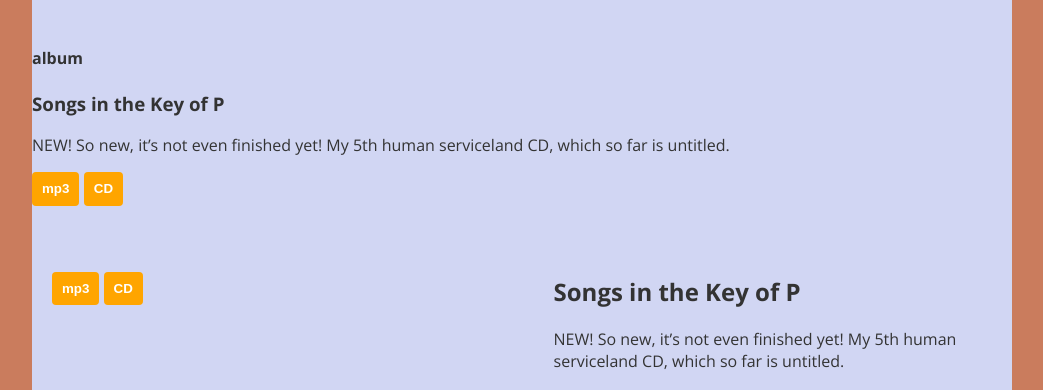
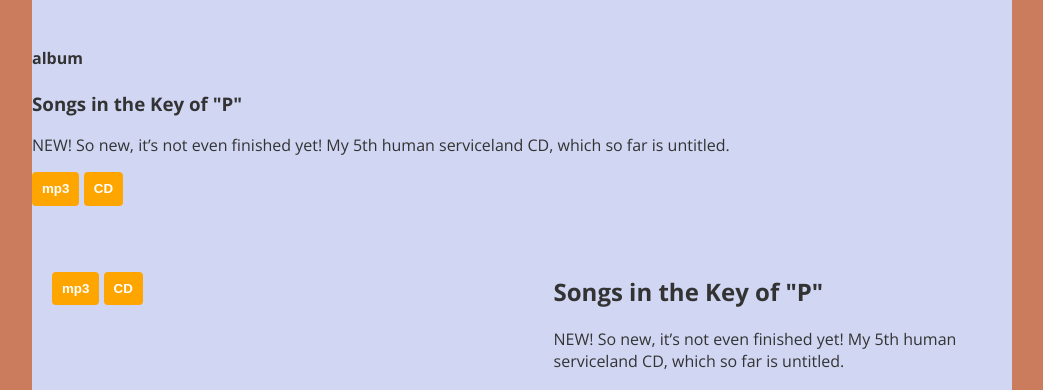
Before and after one commit to tmray/pl-store, a Jekyll site: the page built from _albums/1-songs-in-the-key-of-p.html, in a window 1280 px wide, cut to the strip 313-703 px from the top of the page. Shown: the whole strip, without its empty margins (118-1161 px from the left). Built offline with Jekyll 4.4.1, drawn with Linux system fonts in a browser that asks for light colours.

```diff
--- a/_albums/1-new-untitled.html
+++ b/_albums/1-songs-in-the-key-of-p.html
@@ -1,6 +1,6 @@
 ---
 layout: page
-title: "Songs in the Key of P"
+title: 'Songs in the Key of "P"'
 category: album
 tag: album1
 summary: NEW!  So new, it’s not even finished yet! My 5th human serviceland CD, which so far is untitled.
```
